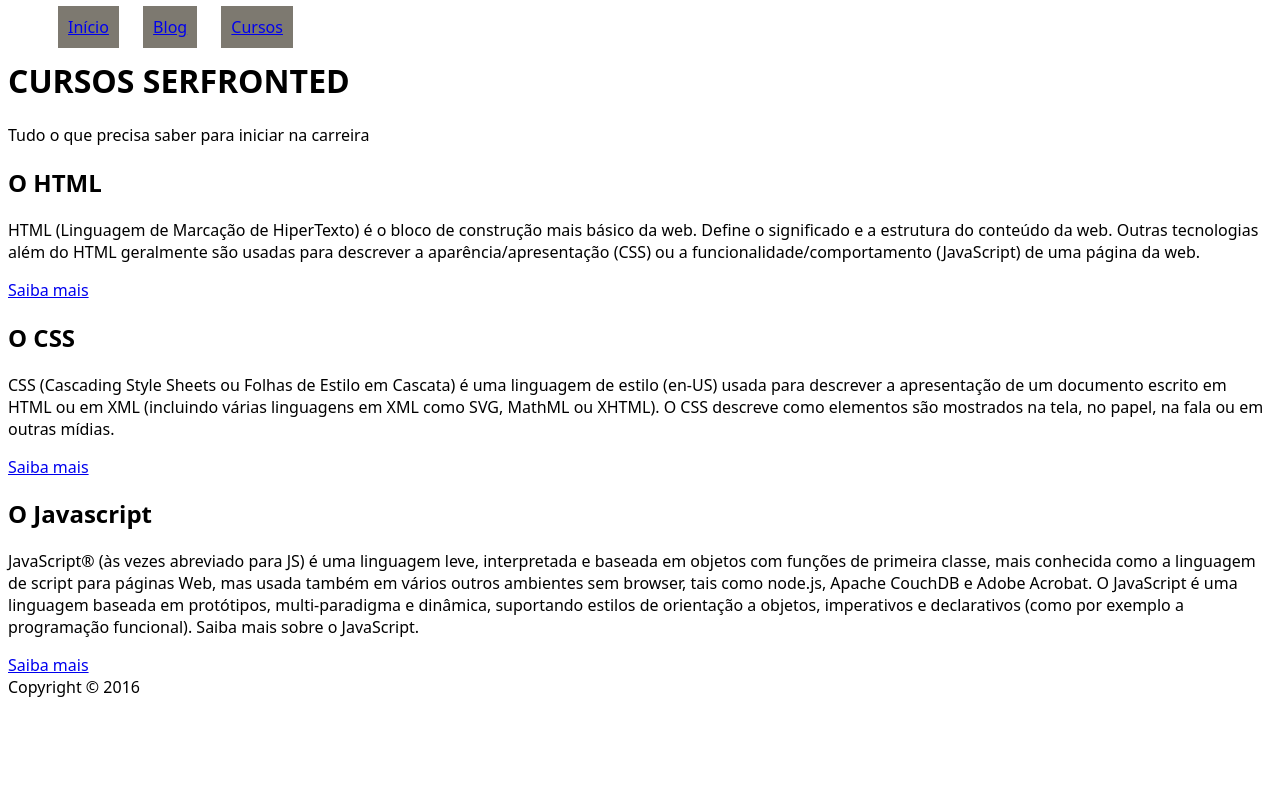
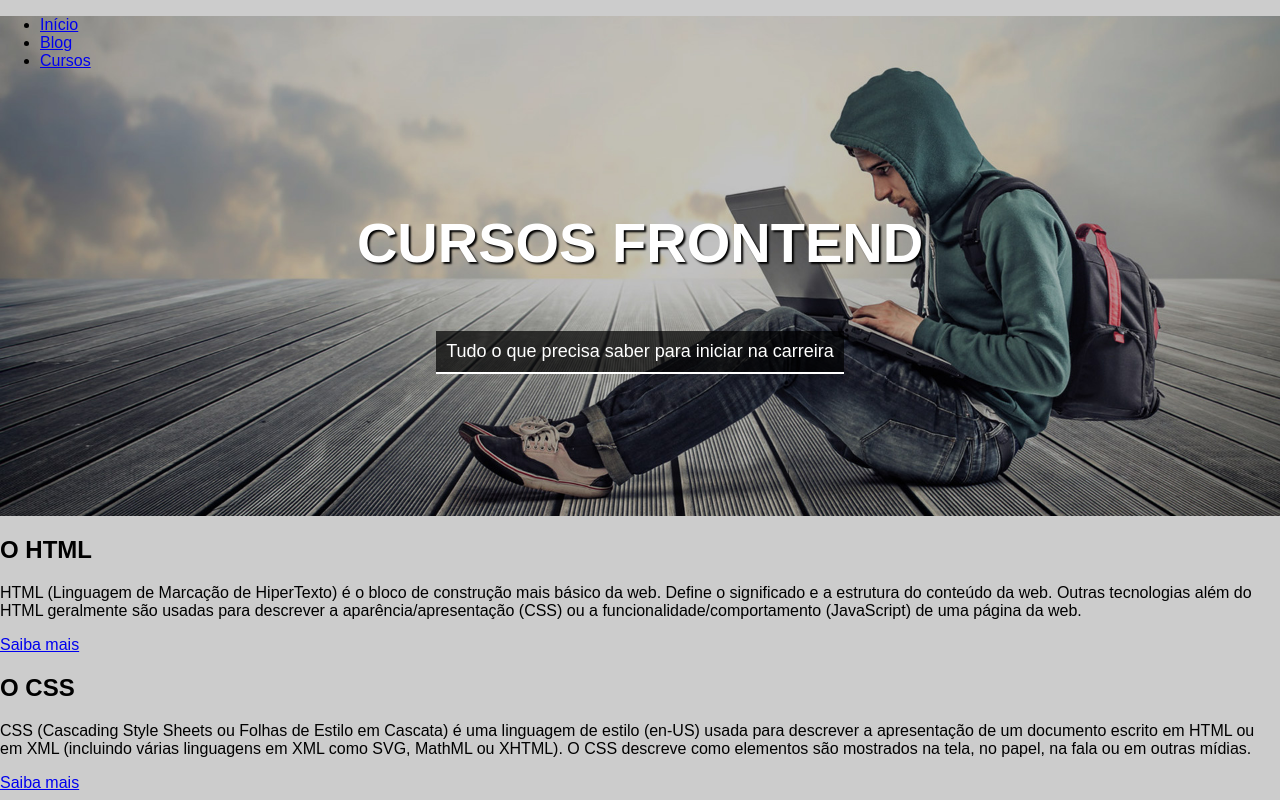
Before and after one commit to pauloV-Angelo/paginaSerFrontend, a plain HTML site: page index.html in a window 1280 px wide. Shown: the top 800 px of the page. Drawn offline with Linux system fonts and the light colour scheme.

Commit message:
banner do header da página adicionado

```diff
--- a/index.html
+++ b/index.html
@@ -3,22 +3,22 @@
 
 <head>
     <meta charset="UTF-8">
-    <link rel="stylesheet" href="projeto1.css">
+    <link rel="stylesheet" href="/styles/estilos.css">
     <title>Página Ser Frontend</title>
 </head>
 
 <body>
     <header class="hero">
         <nav>
-            <ul class="navbar">
-                <li class="navitem"><a href="#" class="linknav">Início</a></li>
-                <li class="navitem"><a href="#" class="linknav">Blog</a></li>
-                <li class="navitem"><a href="#" class="linknav">Cursos</a></li>
+            <ul>
+                <li><a href="#">Início</a></li>
+                <li><a href="#">Blog</a></li>
+                <li><a href="#">Cursos</a></li>
             </ul>
         </nav>
 
         <div class="hero-content">
-            <h1>CURSOS SERFRONTED</h1>
+            <h1>Cursos frontend</h1>
             <p>Tudo o que precisa saber para iniciar na carreira</p>
         </div>
 
--- a/projeto1.css
+++ /dev/null
@@ -1,23 +0,0 @@
-body {
-    font-family: system-ui, -apple-system, BlinkMacSystemFont, 'Segoe UI', Roboto, Oxygen, Ubuntu, Cantarell, 'Open Sans', 'Helvetica Neue', sans-serif;
-}
-
-header {}
-
-.navbar {
-
-    list-style-type: none;
-}
-
-.navitem {
-
-    display: inline;
-    /* background-color: gray; */
-    margin: 10px;
-    /* padding: 10px; */
-}
-
-.linknav {
-    padding: 10px;
-    background-color: #7d7970;
-}
--- /dev/null
+++ b/styles/estilos.css
@@ -0,0 +1,33 @@
+body {
+    margin: 0;
+    font-family: Arial, Helvetica, sans-serif;
+    background-color: #ccc;
+}
+
+.hero {
+    background-image: url(../imagens/bg-3.jpg);
+    height: 500px;
+    background-size: cover;
+    background-position: right center;
+}
+
+.hero-content {
+    margin: 140px auto 0;
+    width: 80%;
+    text-align: center;
+    color: white;
+}
+
+.hero-content h1 {
+    font-size: 56px;
+    text-shadow: 2px 2px 2px rgb(0, 0, 0);
+    text-transform: uppercase;
+}
+
+.hero-content p {
+    background-color: rgba(0, 0, 0, 0.7);
+    font-size: 18px;
+    display: inline-block;
+    padding: 10px;
+    border-bottom: 2px solid;
+}
```
